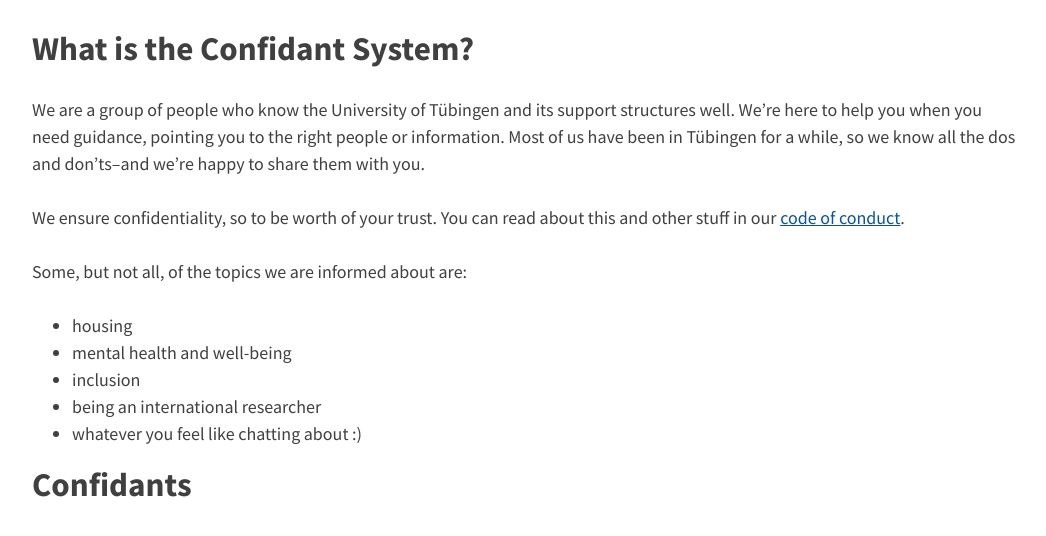
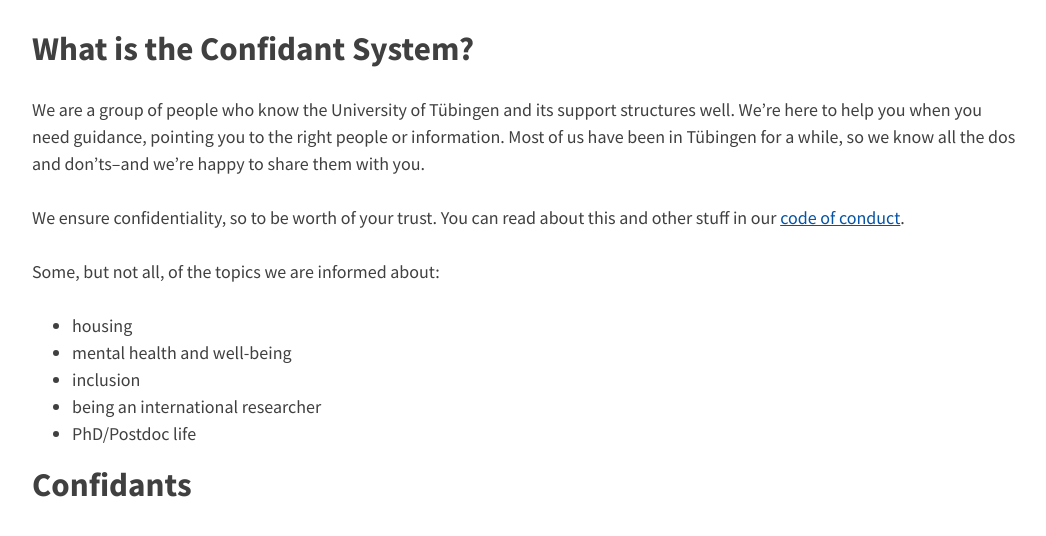
Before and after one commit to tappa-org/tappa-org.github.io, a Jekyll site: the page built from confidants.md, in a window 1280 px wide and 900 px high, scrolled down 313 px, cut to the strip 0-559 px from the top of the window. Shown: the top 536 px of the strip, without its empty margins (114-1160 px from the left). Built offline with Jekyll 4.4.1, drawn with Linux system fonts in a browser that asks for light colours; nearby versions of some CDN libraries.

Commit message:
updated confidant description

```diff
--- a/confidants.md
+++ b/confidants.md
@@ -10,12 +10,12 @@
 
 We ensure confidentiality, so to be worth of your trust. You can read about this and other stuff in our [code of conduct](https://drive.google.com/file/d/1M7SegFyINVURnOB5UZmIYnSHj3CJcc_n/view?usp=sharing).
 
-Some, but not all, of the topics we are informed about are:
+Some, but not all, of the topics we are informed about:
 - housing
 - mental health and well-being
 - inclusion
 - being an international researcher
-- whatever you feel like chatting about :)
+- PhD/Postdoc life
 
 # Confidants
 
```
